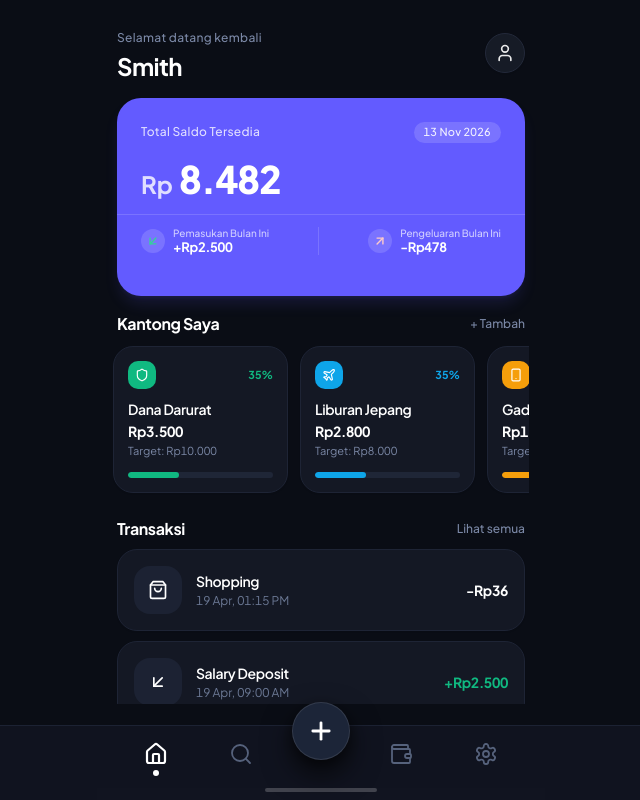
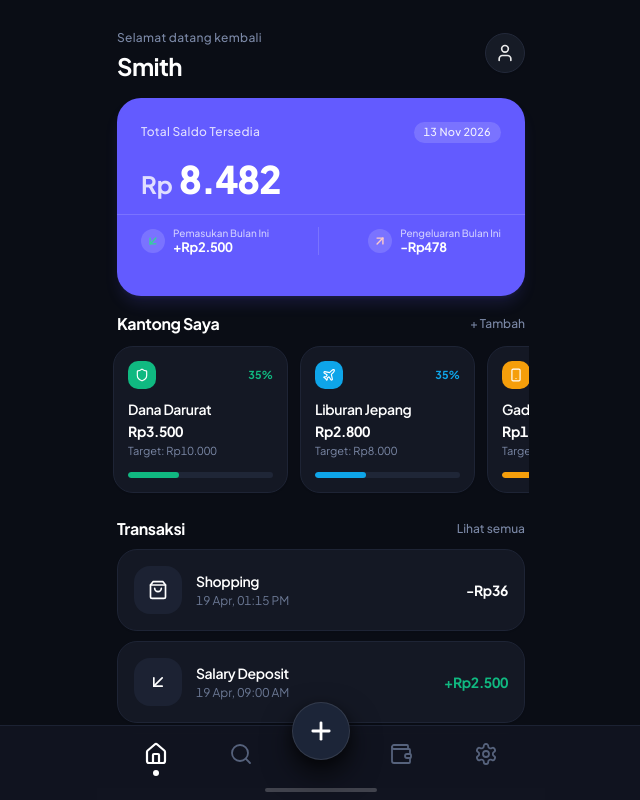
Before and after one commit to dhent593/Dompetku-V2, a Next.js app: page / in a window 1280 px wide. Shown: the whole page, without its empty margins (319-959 px from the left). Built offline with nearby package versions, Linux system fonts and the light colour scheme.

Commit message:
fix: align home transactions scroll cut-off precisely with bottom navbar top border line

```diff
--- a/src/app/page.tsx
+++ b/src/app/page.tsx
@@ -71,7 +71,7 @@ export default function App() {
       <main
         className={`w-full max-w-md mx-auto flex flex-col justify-start px-5 pt-4 sm:pt-5 ${
           activeTab === 'home'
-            ? 'h-[100dvh] pb-24 overflow-hidden'
+            ? 'h-[100dvh] pb-[66px] overflow-hidden'
             : 'min-h-screen pb-28 overflow-x-hidden'
         }`}
       >
--- a/src/components/views/HomeView.tsx
+++ b/src/components/views/HomeView.tsx
@@ -305,8 +305,8 @@ export const HomeView: React.FC = () => {
           </button>
         </div>
 
-        {/* Scrollable Transaction Cards List ONLY */}
-        <div className="flex-1 overflow-y-auto scrollbar-none min-h-0 space-y-2.5 pb-2 -mr-1 pr-1">
+        {/* Scrollable Transaction Cards List ONLY (Aligned directly to navbar border) */}
+        <div className="flex-1 overflow-y-auto scrollbar-none min-h-0 space-y-2.5 pb-6 sm:pb-8 -mr-1 pr-1">
           {transactions.map((tx) => (
             <div
               key={tx.id}
```
